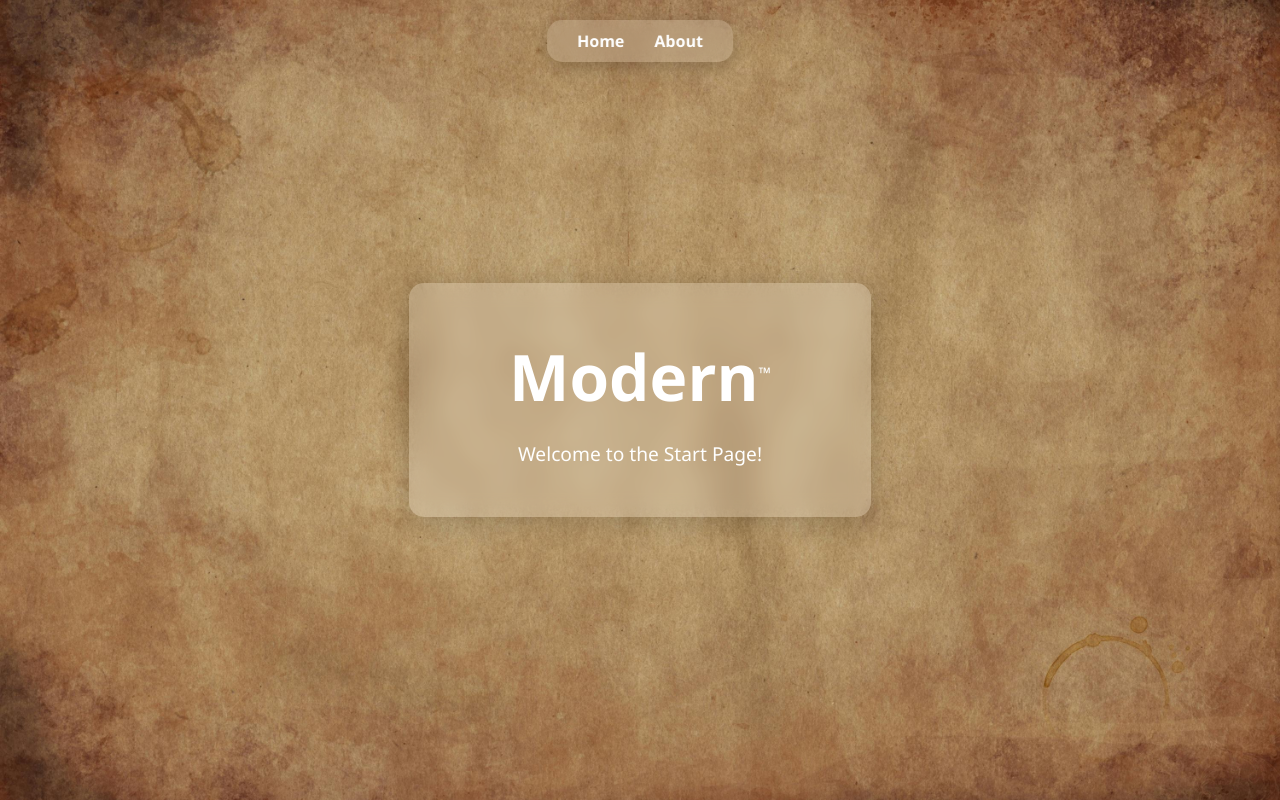
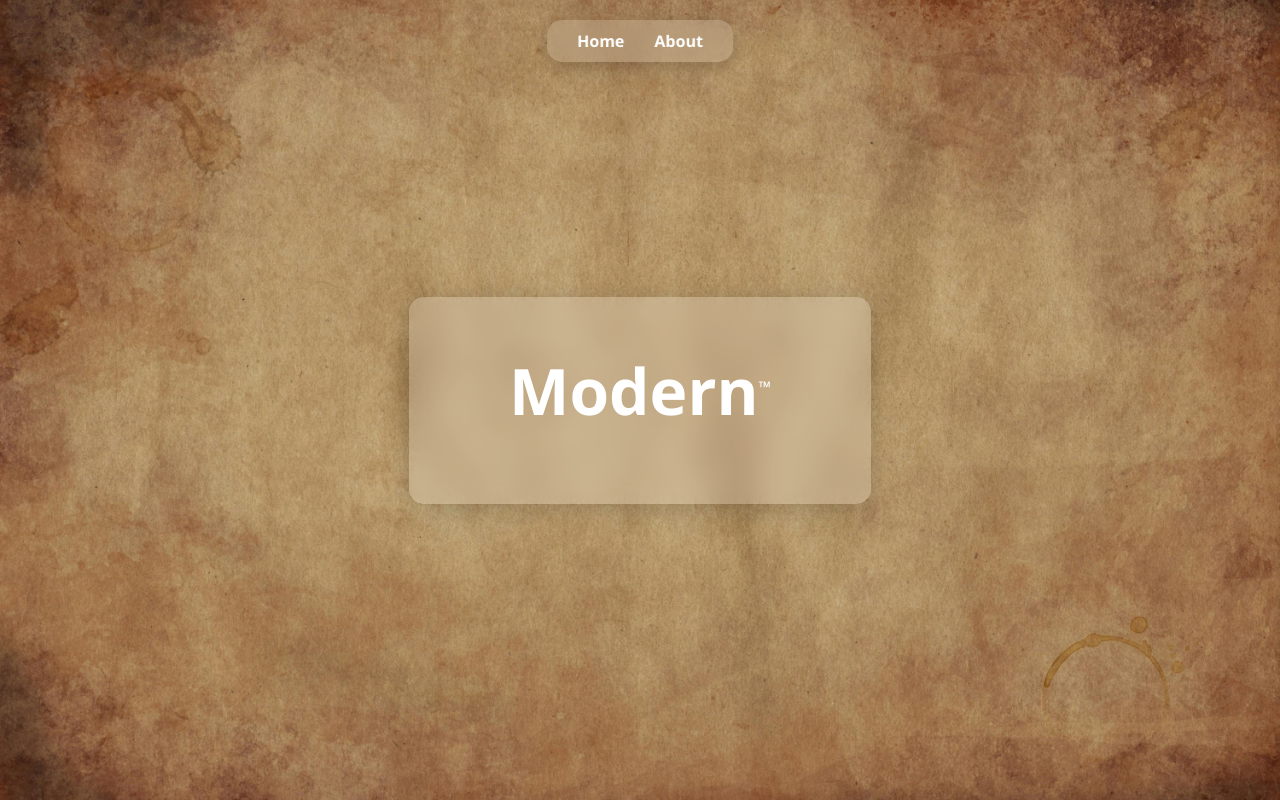
Before and after one commit to sxmxon11/moderntm, a plain HTML site: page index.html in a window 1280 px wide. Both pictures are taken after a click on the link "Home". Drawn offline with Linux system fonts and the light colour scheme.

Commit message:
Update index.html

```diff
--- a/index.html
+++ b/index.html
@@ -109,7 +109,7 @@
     function showPage(page) {
         const content = document.getElementById('pageContent');
         if(page === 'home') {
-            content.innerHTML = 'Welcome to the Start Page!';
+            content.innerHTML = ' ';
         } else if(page === 'about') {
             content.innerHTML = `Spenden: midwest gooner`;
         }
```
